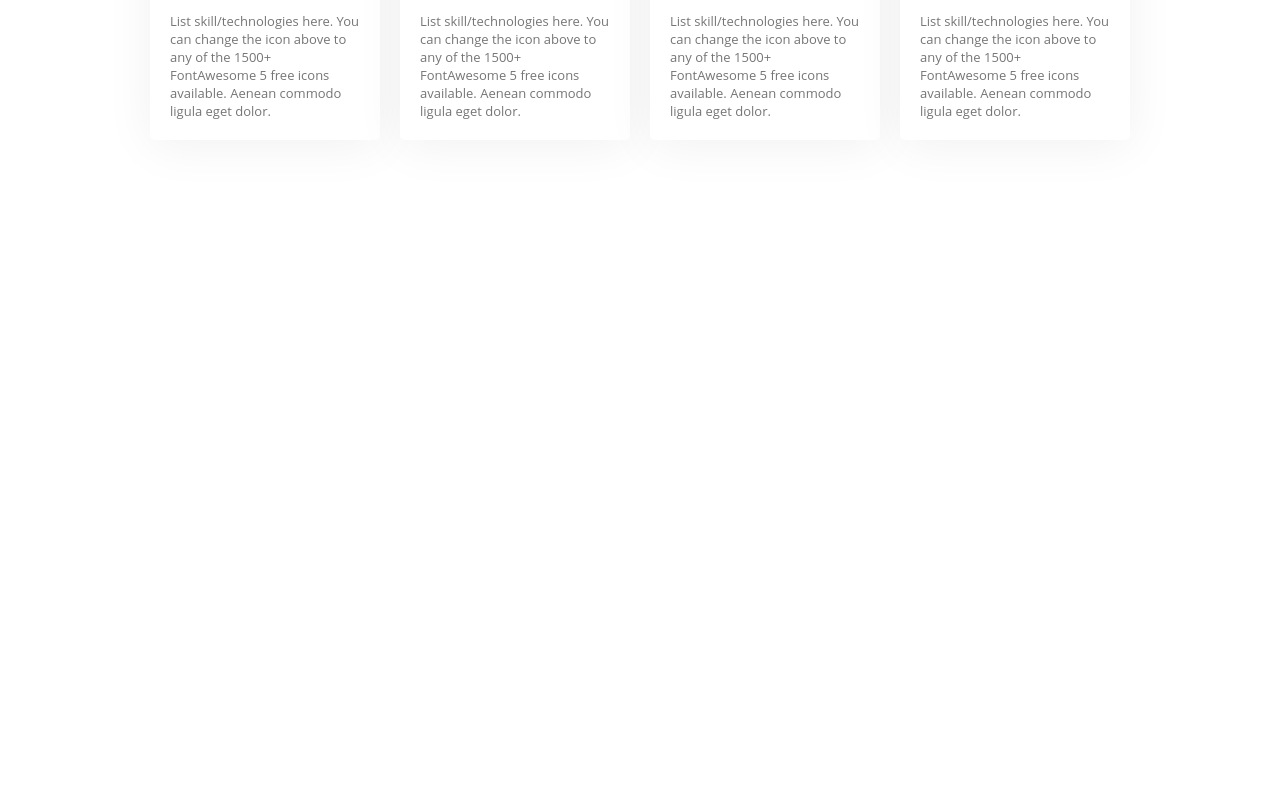
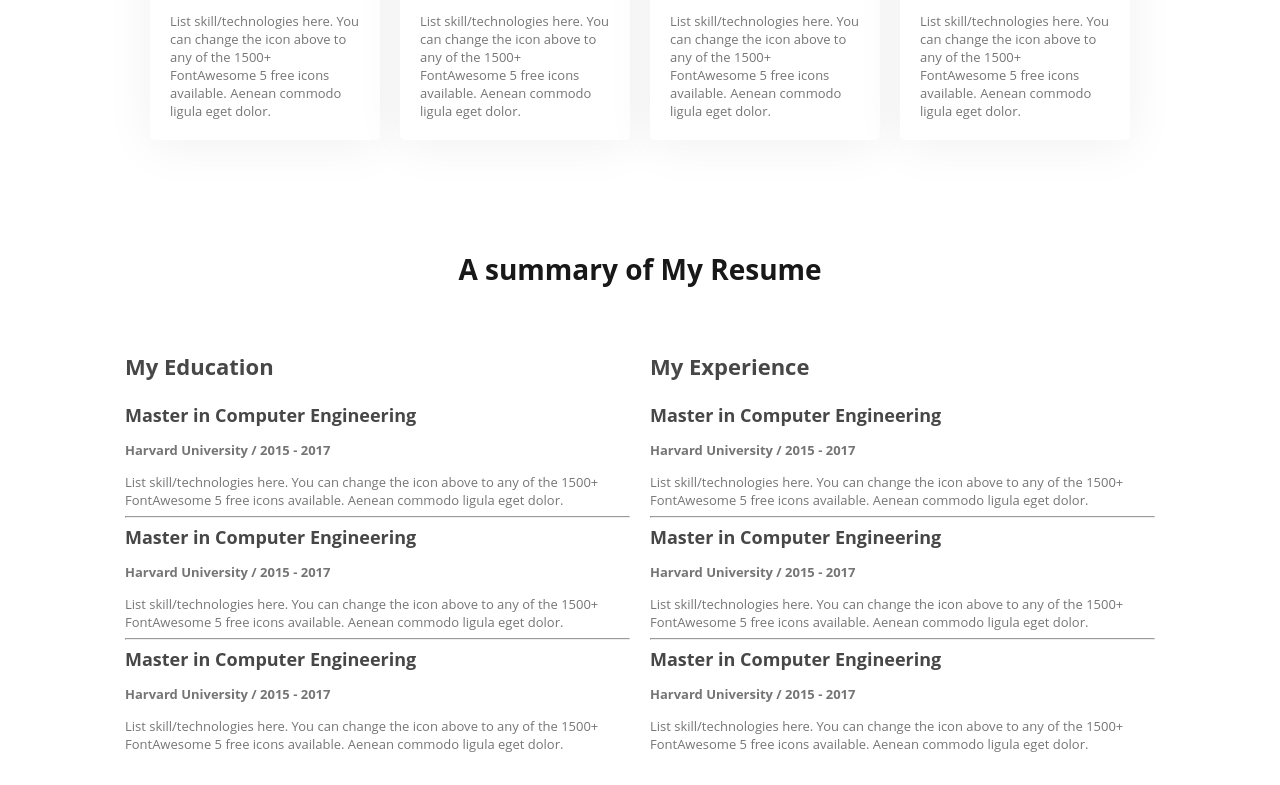
Before and after one commit to Mohendra74/developer-portfolio, a plain HTML site: page index.html in a window 1280 px wide. Shown: the part 1637-2422 px from the top of the page. Before the commit the page ends 1837 px from the top, so only its background shows below. Drawn offline with Linux system fonts and the light colour scheme.

Commit message:
add resume

```diff
--- a/index.html
+++ b/index.html
@@ -102,6 +102,66 @@
              </div>
           </div>
       </section>
+
+      <section class="resume">
+           <h3 class="resume-section-title">A summary of My Resume</h3>
+         <div class="resume-content">
+           <div>
+             <h3 class="resume-title">My Education</h3>
+              <div class="resume-items">
+                <h4 class="resume-items-title">Master in Computer Engineering</h4>
+                <h5 class="resume-items-subtitle">Harvard University / 2015 - 2017</h5>
+                <p class="resume-discription">List skill/technologies here. You can change the icon above
+                  to any of the 1500+ FontAwesome 5 free icons available. Aenean
+                  commodo ligula eget dolor.</p>
+              </div>
+              <hr>
+              <div class="resume-items">
+                <h4 class="resume-items-title">Master in Computer Engineering</h4>
+                <h5 class="resume-items-subtitle">Harvard University / 2015 - 2017</h5>
+                <p class="resume-discription">List skill/technologies here. You can change the icon above
+                  to any of the 1500+ FontAwesome 5 free icons available. Aenean
+                  commodo ligula eget dolor.</p>
+              </div>
+              <hr>
+              <div class="resume-items">
+                <h4 class="resume-items-title">Master in Computer Engineering</h4>
+                <h5 class="resume-items-subtitle">Harvard University / 2015 - 2017</h5>
+                <p class="resume-discription">List skill/technologies here. You can change the icon above
+                  to any of the 1500+ FontAwesome 5 free icons available. Aenean
+                  commodo ligula eget dolor.</p>
+              </div>
+           </div>
+
+           <div>
+             <h3 class="resume-title">My Experience</h3>
+              <div class="resume-items">
+               <h4 class="resume-items-title">Master in Computer Engineering</h4>
+               <h5 class="resume-items-subtitle">Harvard University / 2015 - 2017</h5>
+               <p class="resume-discription">List skill/technologies here. You can change the icon above
+                to any of the 1500+ FontAwesome 5 free icons available. Aenean
+                commodo ligula eget dolor.</p>
+             </div>
+             <hr>
+             <div class="resume-items">
+               <h4 class="resume-items-title">Master in Computer Engineering</h4>
+               <h5 class="resume-items-subtitle">Harvard University / 2015 - 2017</h5>
+               <p class="resume-discription">List skill/technologies here. You can change the icon above
+                to any of the 1500+ FontAwesome 5 free icons available. Aenean
+                commodo ligula eget dolor.</p>
+             </div>
+             <hr>
+             <div class="resume-items">
+               <h4 class="resume-items-title">Master in Computer Engineering</h4>
+               <h5 class="resume-items-subtitle">Harvard University / 2015 - 2017</h5>
+               <p class="resume-discription">List skill/technologies here. You can change the icon above
+                to any of the 1500+ FontAwesome 5 free icons available. Aenean
+                commodo ligula eget dolor.</p>
+             </div>
+           </div>
+         </div>
+      </section>
+
     </main>
     <footer>
 
--- a/style/portfolio.css
+++ b/style/portfolio.css
@@ -180,3 +180,46 @@ main {
     border-radius: 5px;
     padding: 20px;
 }
+
+/* resume styles */
+.resume {
+    margin: 50px 100px 0px 100px;
+}
+
+.resume-section-title {
+    font-size: 28px;
+    color: #181818;
+    font-weight: 700;
+    text-align: center;
+    margin-bottom: 23px;
+}
+
+.resume-content {
+    display: flex;
+    gap: 20px;
+    padding: 25px;
+}
+
+.resume-title {
+    color: #474747;
+    font-size: 22px;
+    padding: 15px 0px;
+}
+
+.resume-items-title {
+    color: #474747;
+    font-size: 18px;
+    padding: 7px 0px;
+}
+
+.resume-items-subtitle {
+    color: #757575;
+    font-size: 13px;
+    padding: 7px 0px;
+}
+
+.resume-discription {
+    color: #757575;
+    font-size: 13px;
+    padding: 7px 0px;
+}
```
